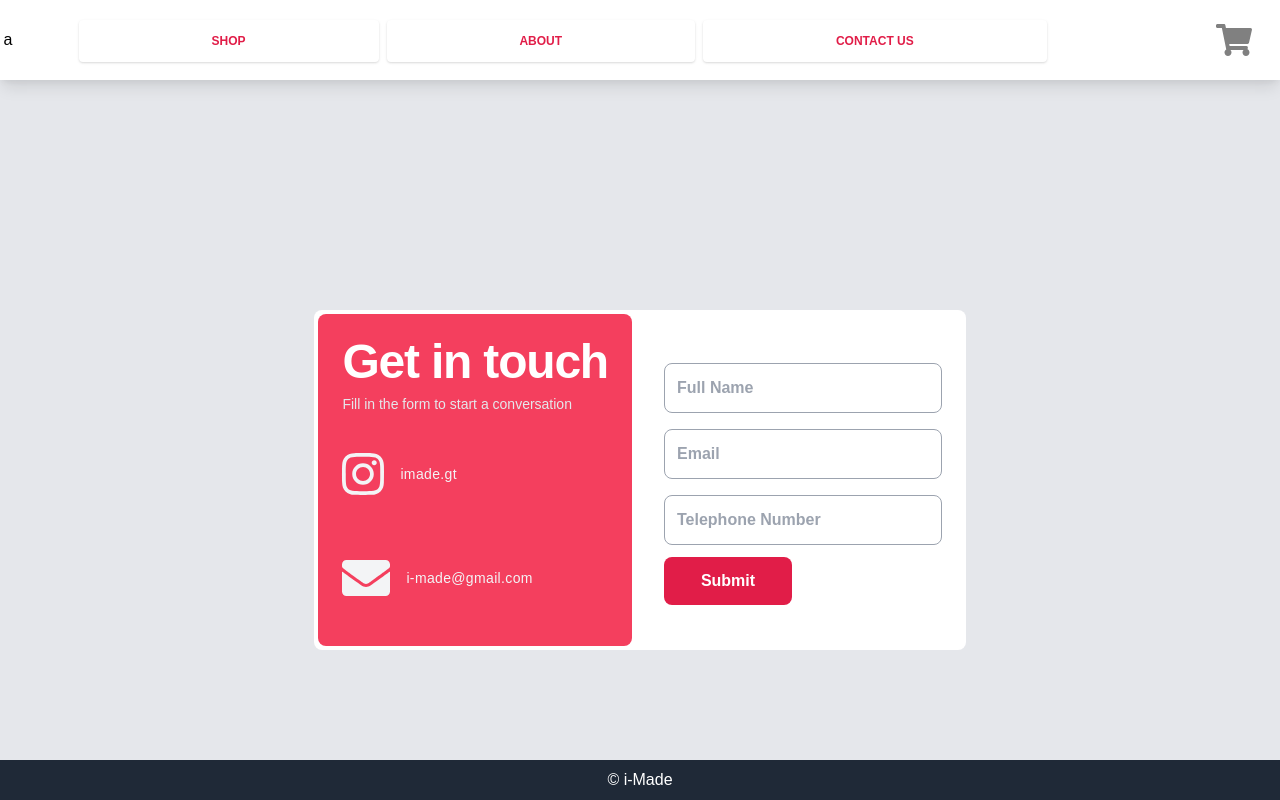
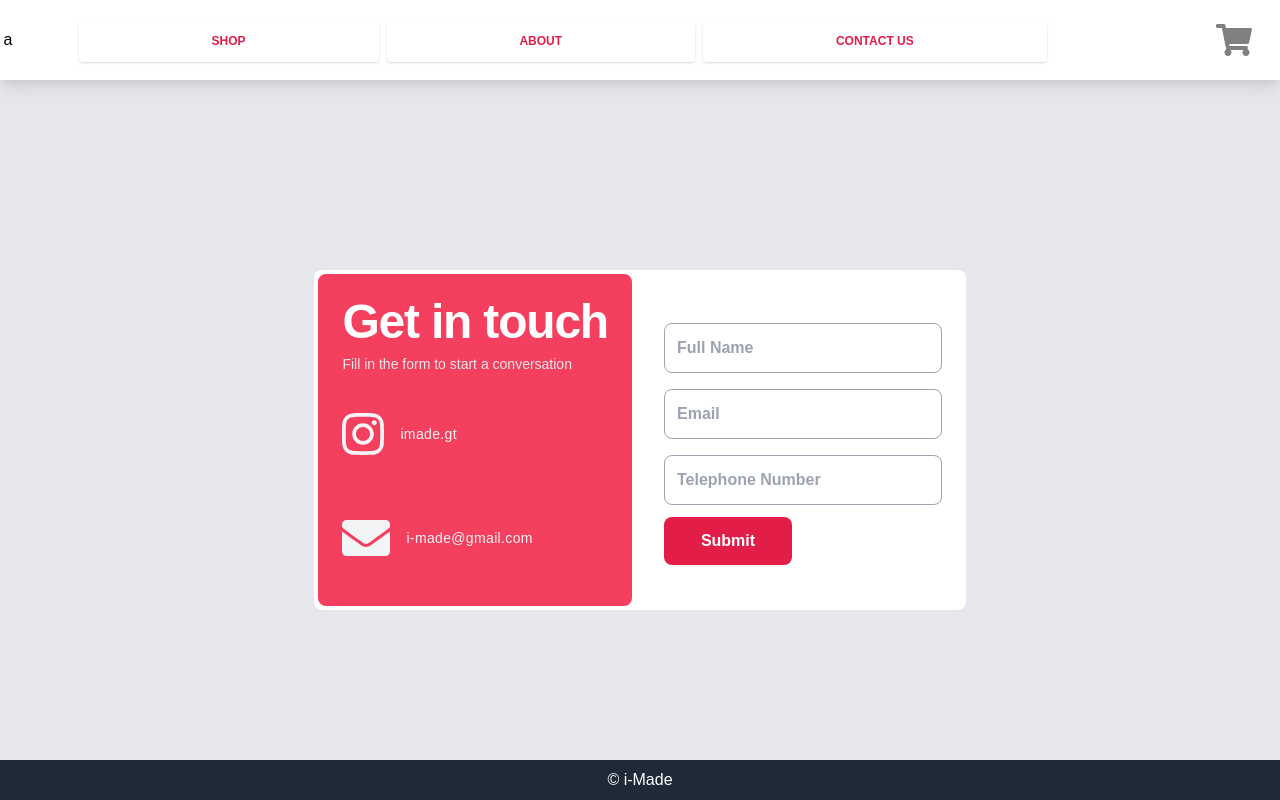
Before and after one commit to dedeleono/iMade, a React (Create React App) app: page /contact in a window 1280 px wide. Built offline with nearby package versions, Linux system fonts and the light colour scheme.

Commit message:
fixed minor bugs contact

```diff
--- a/src/components/Contact/Contact.js
+++ b/src/components/Contact/Contact.js
@@ -7,9 +7,9 @@ const Contact = (props) => {
 
     return(
         <>
-        <div class="relative flex items-top justify-center min-h-screen sm:items-center sm:pt-0">
+        <div class="relative flex items-top justify-center min-h-screen sm:items-center sm:pt-0 pb-20">
                 <div class="max-w-6xl mx-auto sm:px-6 lg:px-8">
-                    <div class="my-auto overflow-hidden">
+                    <div class=" overflow-hidden">
                         <div class="grid grid-cols-1 md:grid-cols-2 sm:rounded-lg bg-white">
                             <div class="p-6 mr-2 bg-red-500 sm:rounded-lg mx-1 my-1">
                                 <h1 class="text-4xl sm:text-5xl text-white font-extrabold tracking-tight">
--- a/src/components/Shop/Shop.js
+++ b/src/components/Shop/Shop.js
@@ -4,7 +4,7 @@ const Shop = (props) => {
 
     return(
         <>
-            <div className="h-80 m-auto container-fluid overflow-auto">
+            <div className="h-3/4 mt-10 container-fluid overflow-auto">
                 <div className="flex flex-wrap container-fluid flex-row justify-around">
                 <Product />
                 <Product />
```
